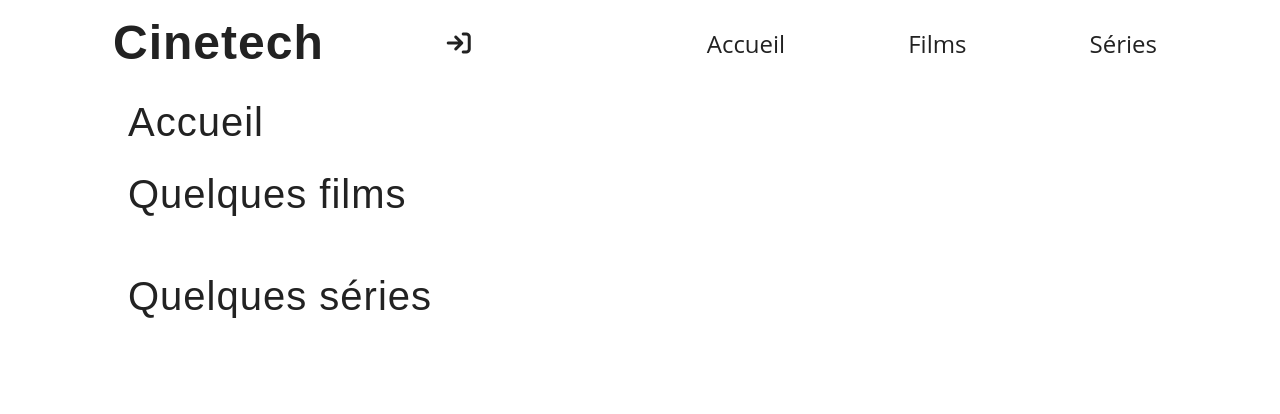
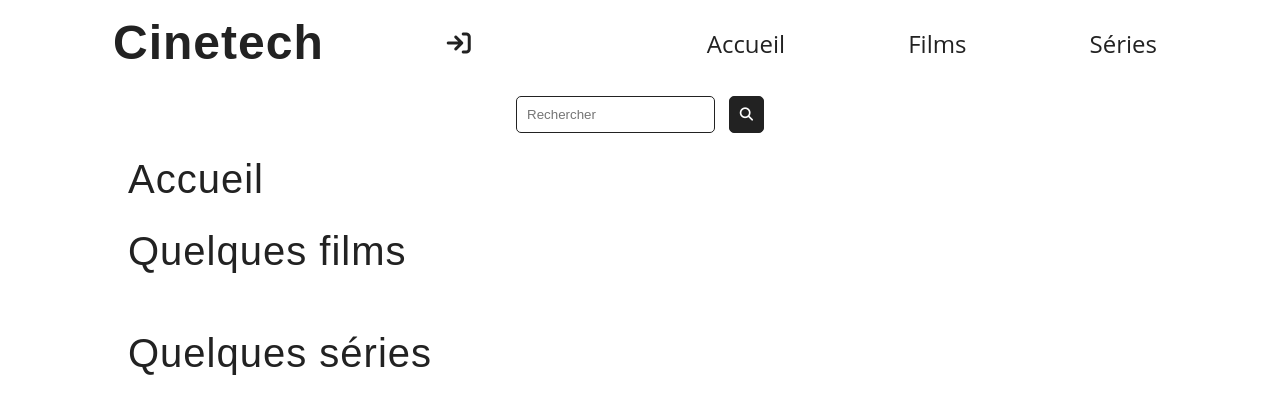
Before and after one commit to thomas-spinec/cinetech, a PHP site: page / in a window 1280 px wide. Shown: the top 414 px of the page. Run offline with PHP 8.4, Linux system fonts and the light colour scheme; some libraries are stand-ins or nearby versions.

Commit message:
barre d'autocomplétion ok

```diff
--- a/includes/header.php
+++ b/includes/header.php
@@ -18,6 +18,14 @@
     <a href="/cinetech/" class="desktop">Accueil</a>
     <a href="/cinetech/movies" class="desktop">Films</a>
     <a href="/cinetech/series" class="desktop">Séries</a>
+</section>
+
+<section id="research">
+    <form action="/cinetech/search" method="GET">
+        <input type="text" name="search" id="search" placeholder="Rechercher" autocomplete="off">
+        <button type="submit"><i class="fa-solid fa-search"></i></button>
+    </form>
+    <div id="results"></div>
 </section>
 
 <section id="nav" class="close">
--- a/src/View/home.php
+++ b/src/View/home.php
@@ -12,6 +12,7 @@
     <!-- JS -->
     <script defer src="/cinetech/scripts/home.js"></script>
     <script defer src="/cinetech/scripts/menu.js"></script>
+    <script defer src="/cinetech/scripts/research.js"></script>
     <title>Accueil</title>
 </head>
 
--- a/src/View/movie.php
+++ b/src/View/movie.php
@@ -11,6 +11,8 @@
     <script src="https://kit.fontawesome.com/1a481da37a.js" crossorigin="anonymous"></script>
     <!-- script -->
     <script defer src="/cinetech/scripts/detailMovie.js"></script>
+    <script defer src="/cinetech/scripts/menu.js"></script>
+    <script defer src="/cinetech/scripts/research.js"></script>
     <title>Movie</title>
 </head>
 
--- a/src/View/movies.php
+++ b/src/View/movies.php
@@ -11,6 +11,8 @@
     <script src="https://kit.fontawesome.com/1a481da37a.js" crossorigin="anonymous"></script>
     <!-- script -->
     <script defer src="/cinetech/scripts/movies.js"></script>
+    <script defer src="/cinetech/scripts/menu.js"></script>
+    <script defer src="/cinetech/scripts/research.js"></script>
     <title>Movies</title>
 </head>
 
--- a/src/View/serie.php
+++ b/src/View/serie.php
@@ -11,6 +11,8 @@
     <script src="https://kit.fontawesome.com/1a481da37a.js" crossorigin="anonymous"></script>
     <!-- script -->
     <script defer src="/cinetech/scripts/detailSerie.js"></script>
+    <script defer src="/cinetech/scripts/menu.js"></script>
+    <script defer src="/cinetech/scripts/research.js"></script>
     <title>Serie</title>
 </head>
 
--- a/src/View/series.php
+++ b/src/View/series.php
@@ -11,6 +11,8 @@
     <script src="https://kit.fontawesome.com/1a481da37a.js" crossorigin="anonymous"></script>
     <!-- script -->
     <script defer src="/cinetech/scripts/series.js"></script>
+    <script defer src="/cinetech/scripts/menu.js"></script>
+    <script defer src="/cinetech/scripts/research.js"></script>
     <title>Series</title>
 </head>
 
--- a/style.css
+++ b/style.css
@@ -193,6 +193,42 @@
 #popContent i {
   margin: 10px 0;
   font-size: 1.2rem;
+}
+
+/* bar de recherche */
+#research {
+  display: flex;
+  flex-direction: column;
+  justify-content: center;
+  align-items: center;
+  margin: 10px 0;
+}
+
+#research input {
+  padding: 10px;
+  border: 1px solid #222;
+  border-radius: 5px;
+}
+
+#research button {
+  padding: 10px;
+  margin-left: 10px;
+  border: 1px solid #222;
+  border-radius: 5px;
+  background: #222;
+  color: #fff;
+  cursor: pointer;
+}
+
+#results {
+  display: none;
+  flex-direction: column;
+  justify-content: center;
+  align-items: flex-start;
+  background-color: #f0f0f0;
+  margin: 10px 0;
+  padding: 10px;
+  border-radius: 15px;
 }
 
 @media all and (max-width: 768px) {
```
Also changed, not shown: scripts/research.js (added, +60 -0 lines).
